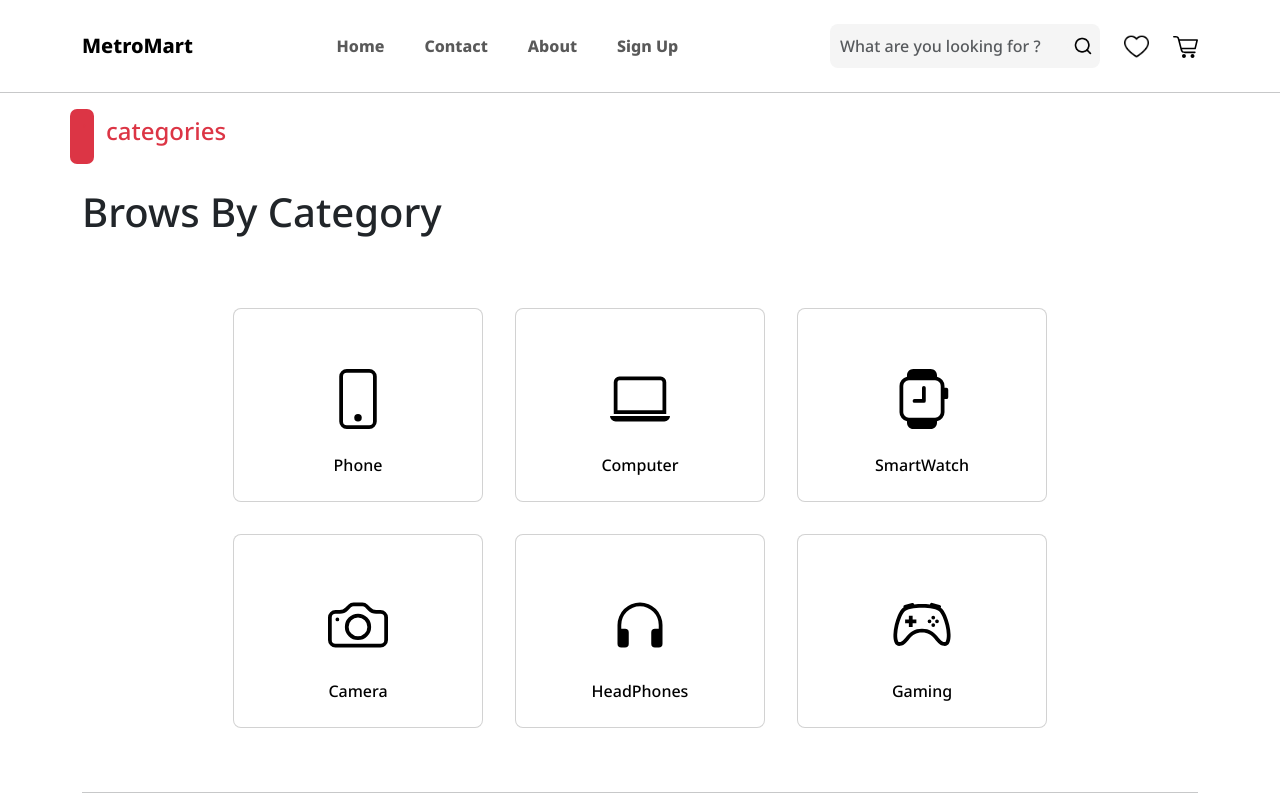
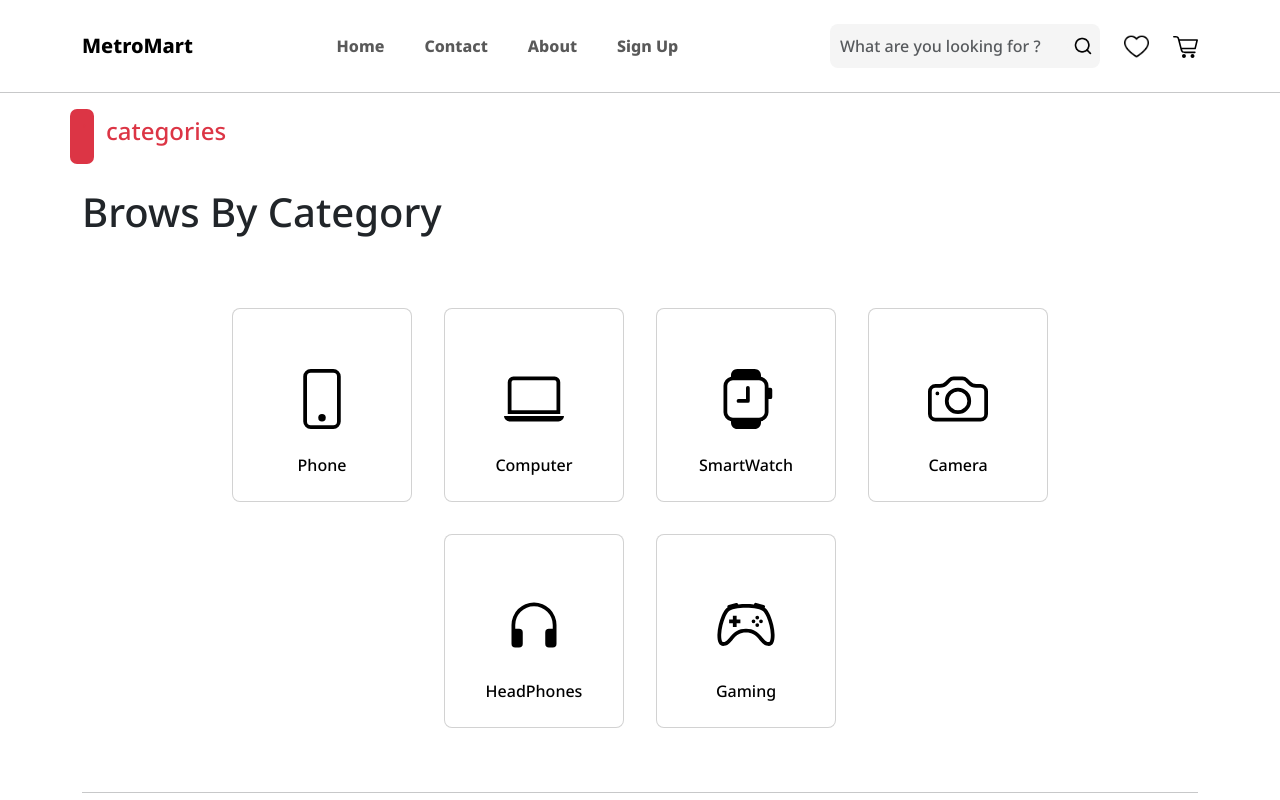
Before and after one commit to YassenMohamedRashad/Metromart, a React (Create React App) app: page /Metromart/shop in a window 1280 px wide. Shown: the top 800 px of the page. Built offline with nearby package versions, Linux system fonts and the light colour scheme.

Commit message:
change width of card

```diff
--- a/src/assets/css/Shop.css
+++ b/src/assets/css/Shop.css
@@ -10,7 +10,7 @@
 
 .card-category{
     text-align: center;
-    width: 250px;
+    width: 180px;
     border-radius: 8px 8px;
     -webkit-transition: all 0.25s ease-in-out;
     -moz-transition: all 0.25s ease-in-out;
```
